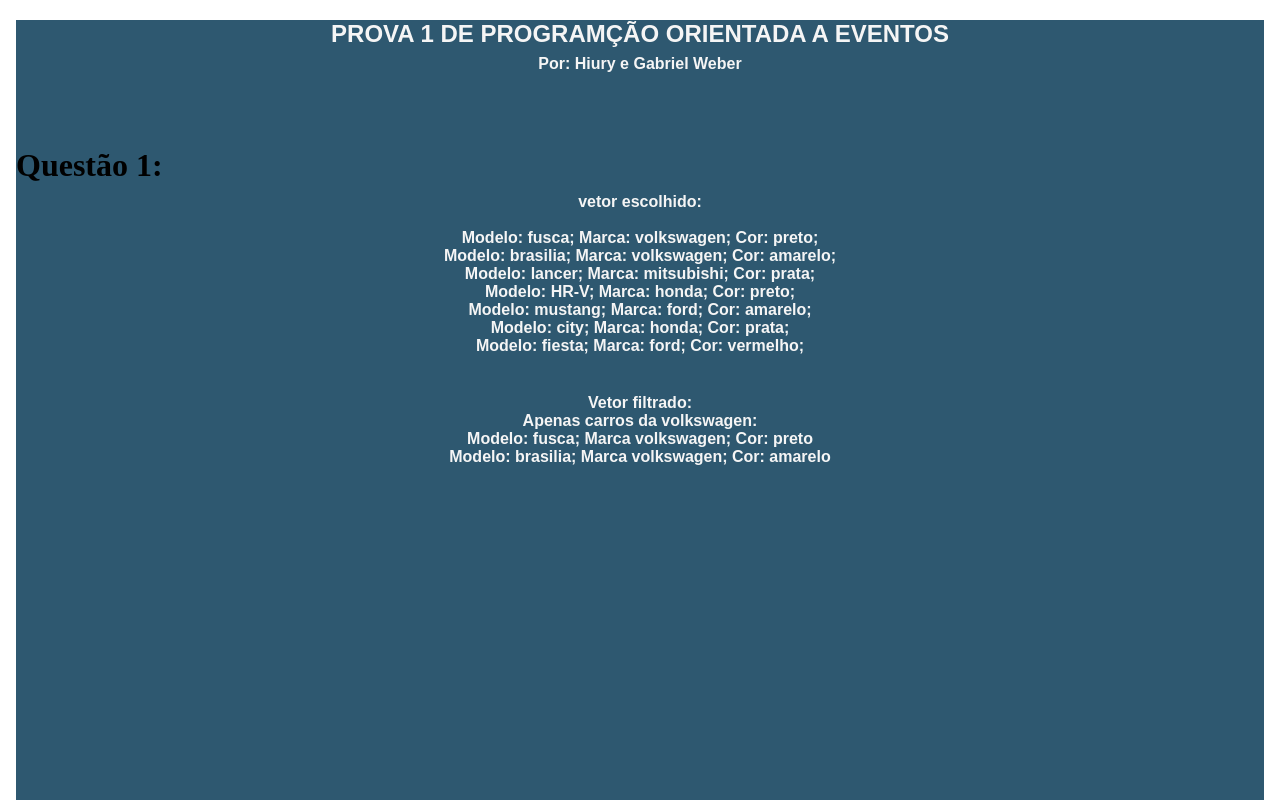
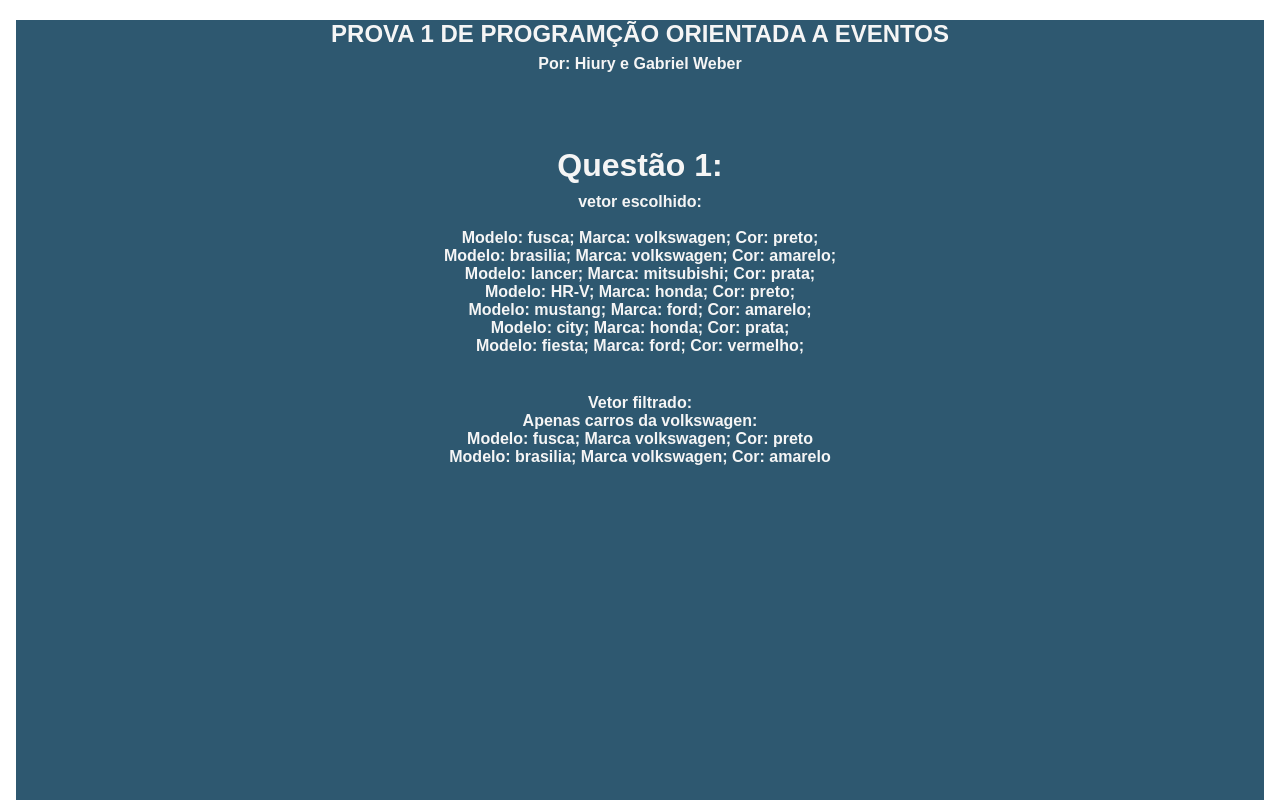
Before and after one commit to Oweber10/prova1-react, a React (Create React App) app: page / in a window 1280 px wide. Shown: the top 800 px of the page. Built offline with nearby package versions, Linux system fonts and the light colour scheme.

Commit message:
comit so acertando o app.css q eu nao mandei antes

```diff
--- a/src/App.css
+++ b/src/App.css
@@ -8,3 +8,8 @@ p{
    text-align: center;
    margin-top: -1%;
 }
+h1{
+    font-family: Arial;
+    color: whitesmoke;
+    text-align: center;
+}
```
